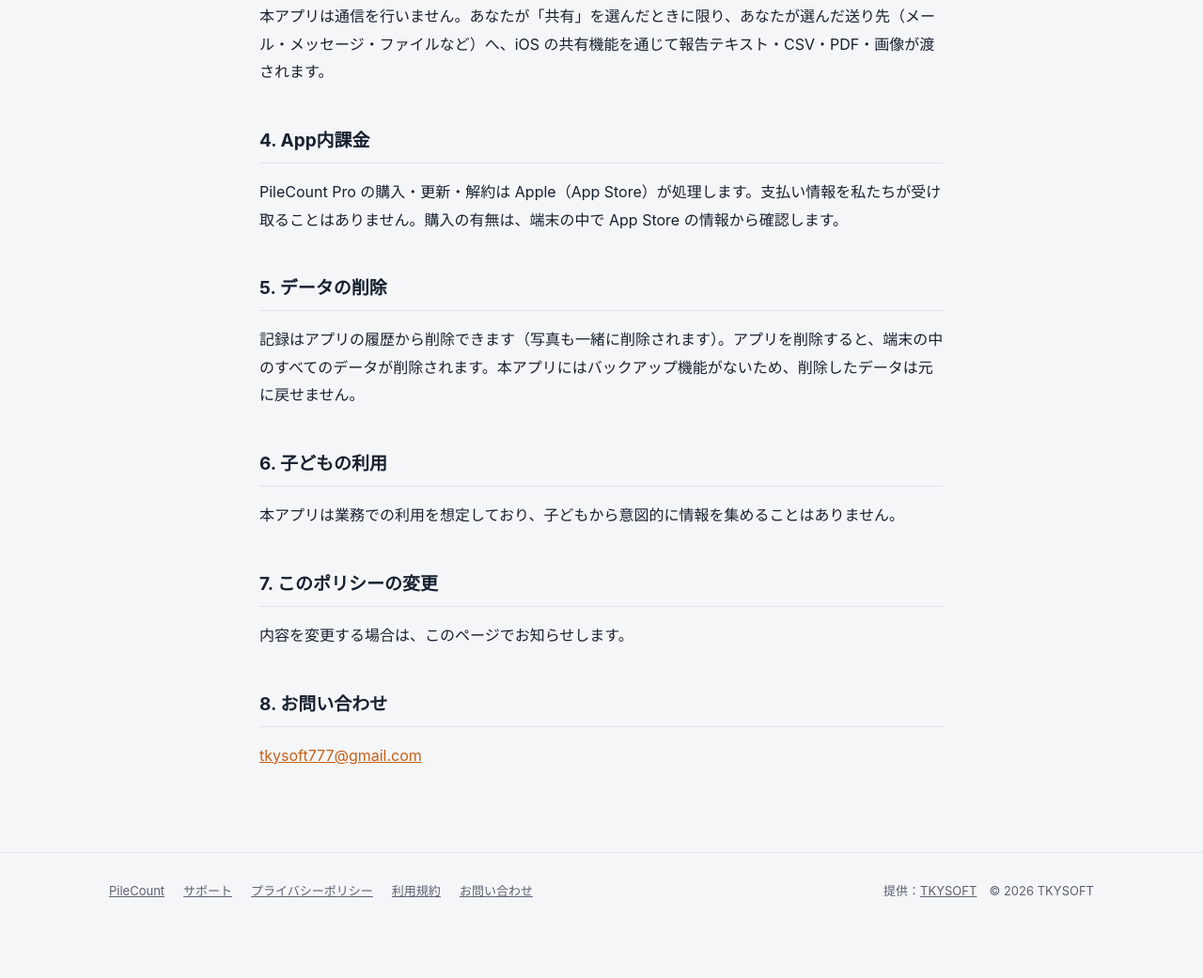
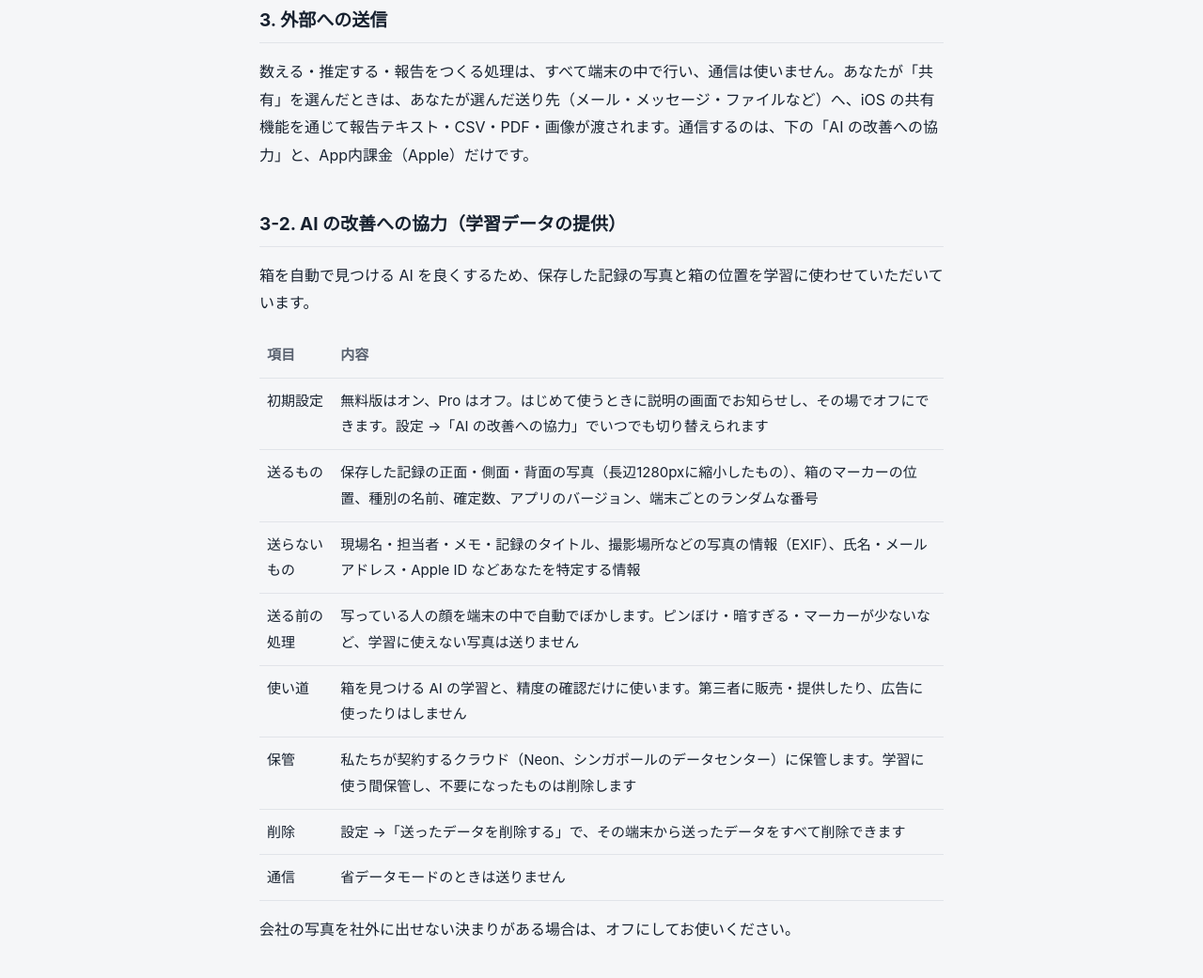
Before and after one commit to TKYSOFT777/TKYSOFT777.github.io, a plain HTML site: page docs/pilecount/privacy/index.html in a window 1280 px wide. Shown: the part 1231-2272 px from the top of the page at 94% size. Before the commit the page ends 2231 px from the top, so only its background shows below. Drawn offline with Linux system fonts and the light colour scheme; a web font is replaced by a local one.

Commit message:
PileCount site: describe AI training-data contribution (opt-out) in privacy policy, FAQ and support

```diff
--- a/docs/pilecount/privacy/index.html
+++ b/docs/pilecount/privacy/index.html
@@ -14,7 +14,7 @@
 <link rel="preconnect" href="https://fonts.googleapis.com">
 <link rel="preconnect" href="https://fonts.gstatic.com" crossorigin>
 <link rel="stylesheet" href="https://fonts.googleapis.com/css2?family=BIZ+UDPGothic:wght@400;700&display=swap">
-<link rel="stylesheet" href="../style.css?v=1">
+<link rel="stylesheet" href="../style.css?v=2">
 </head>
 <body>
 <header class="top"><div class="wrap">
@@ -25,7 +25,7 @@
 <main class="doc"><h1>プライバシーポリシー</h1>
 <p class="sub">最終更新：2026年11月22日</p>
 <p>TKYSOFT（以下「私たち」）は、iPhone・iPad 向けアプリ「PileCount」（以下「本アプリ」）における情報の取り扱いを、以下のとおり定めます。</p>
-<div class="card"><b>要点：本アプリは、あなたの情報を私たちのサーバーに送ったり、集めたりしません。</b>撮影した写真・マーカー・結果・記録は、すべてあなたの端末の中にだけ保存されます。広告・解析ツール・トラッキングは使っていません。</div>
+<div class="card"><b>要点：</b>記録（写真・マーカー・結果・現場名・担当者・メモ）は、あなたの端末の中に保存されます。例外は「AI の改善への協力」で、オンのときに限り、学習に使える写真（縮小し、顔をぼかし、位置情報を消したもの）と箱の位置だけを私たちのサーバーに送ります。設定でいつでもオフにでき、送ったデータの削除もできます。広告・解析ツール・トラッキングは使っていません。</div>
 
 <h2>1. 端末の中で扱う情報</h2>
 <table>
@@ -49,13 +49,30 @@
 </table>
 
 <h2>3. 外部への送信</h2>
-<p>本アプリは通信を行いません。あなたが「共有」を選んだときに限り、あなたが選んだ送り先（メール・メッセージ・ファイルなど）へ、iOS の共有機能を通じて報告テキスト・CSV・PDF・画像が渡されます。</p>
+<p>数える・推定する・報告をつくる処理は、すべて端末の中で行い、通信は使いません。あなたが「共有」を選んだときは、あなたが選んだ送り先（メール・メッセージ・ファイルなど）へ、iOS の共有機能を通じて報告テキスト・CSV・PDF・画像が渡されます。通信するのは、下の「AI の改善への協力」と、App内課金（Apple）だけです。</p>
+
+<h2>3-2. AI の改善への協力（学習データの提供）</h2>
+<p>箱を自動で見つける AI を良くするため、保存した記録の写真と箱の位置を学習に使わせていただいています。</p>
+<table>
+<thead><tr><th>項目</th><th>内容</th></tr></thead>
+<tbody>
+<tr><td>初期設定</td><td>無料版はオン、Pro はオフ。はじめて使うときに説明の画面でお知らせし、その場でオフにできます。設定 →「AI の改善への協力」でいつでも切り替えられます</td></tr>
+<tr><td>送るもの</td><td>保存した記録の正面・側面・背面の写真（長辺1280pxに縮小したもの）、箱のマーカーの位置、種別の名前、確定数、アプリのバージョン、端末ごとのランダムな番号</td></tr>
+<tr><td>送らないもの</td><td>現場名・担当者・メモ・記録のタイトル、撮影場所などの写真の情報（EXIF）、氏名・メールアドレス・Apple ID などあなたを特定する情報</td></tr>
+<tr><td>送る前の処理</td><td>写っている人の顔を端末の中で自動でぼかします。ピンぼけ・暗すぎる・マーカーが少ないなど、学習に使えない写真は送りません</td></tr>
+<tr><td>使い道</td><td>箱を見つける AI の学習と、精度の確認だけに使います。第三者に販売・提供したり、広告に使ったりはしません</td></tr>
+<tr><td>保管</td><td>私たちが契約するクラウド（Neon、シンガポールのデータセンター）に保管します。学習に使う間保管し、不要になったものは削除します</td></tr>
+<tr><td>削除</td><td>設定 →「送ったデータを削除する」で、その端末から送ったデータをすべて削除できます</td></tr>
+<tr><td>通信</td><td>省データモードのときは送りません</td></tr>
+</tbody>
+</table>
+<p>会社の写真を社外に出せない決まりがある場合は、オフにしてお使いください。</p>
 
 <h2>4. App内課金</h2>
 <p>PileCount Pro の購入・更新・解約は Apple（App Store）が処理します。支払い情報を私たちが受け取ることはありません。購入の有無は、端末の中で App Store の情報から確認します。</p>
 
 <h2>5. データの削除</h2>
-<p>記録はアプリの履歴から削除できます（写真も一緒に削除されます）。アプリを削除すると、端末の中のすべてのデータが削除されます。本アプリにはバックアップ機能がないため、削除したデータは元に戻せません。</p>
+<p>記録はアプリの履歴から削除できます（写真も一緒に削除されます）。アプリを削除すると、端末の中のすべてのデータが削除されます。本アプリにはバックアップ機能がないため、削除したデータは元に戻せません。「AI の改善への協力」で送ったデータは、設定の「送ったデータを削除する」で削除できます（アプリを削除する前に行ってください。削除後はお問い合わせください）。</p>
 
 <h2>6. 子どもの利用</h2>
 <p>本アプリは業務での利用を想定しており、子どもから意図的に情報を集めることはありません。</p>
```
Also changed, not shown: docs/pilecount/index.html (+6 -6 lines), docs/pilecount/support/index.html (+2 -2 lines), docs/pilecount/terms/index.html (+1 -1 lines).
